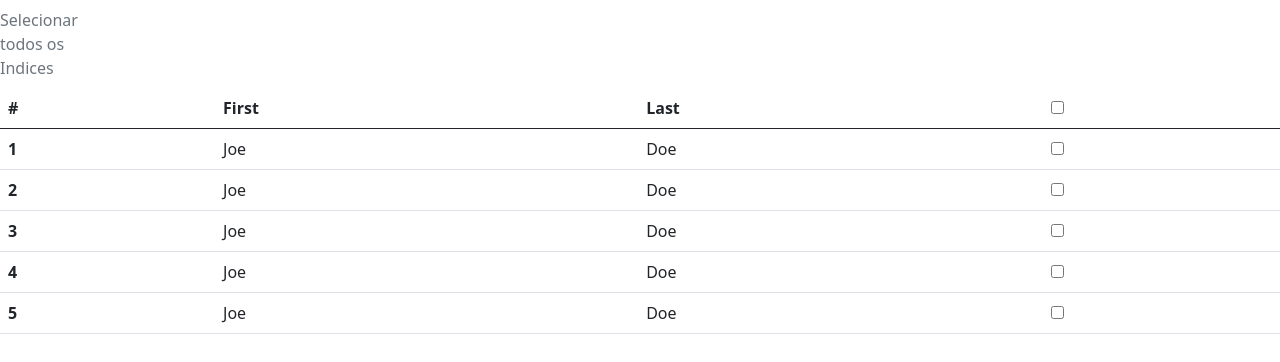
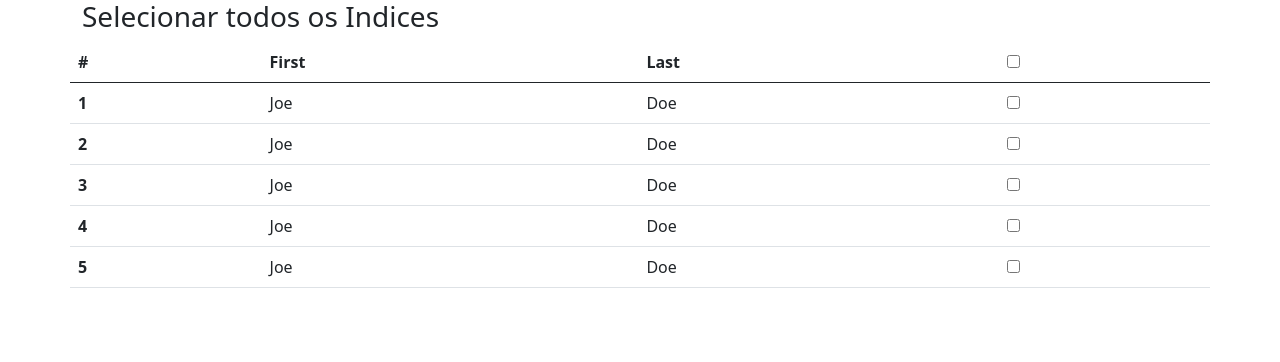
Before and after one commit to 0rihar4/checks_all_rows, a plain HTML site: page index.html in a window 1280 px wide. Drawn offline with nearby package versions, Linux system fonts and the light colour scheme.

```diff
--- a/check-rows.js
+++ b/check-rows.js
@@ -19,6 +19,12 @@ $(document).ready(function () {
     checks.forEach((checkbox) => {
       $(checkbox).prop("checked", opt);
     });
+    /*Exemplo de codigo para tratar respostas */
+    // if(opt){
+    //     $('strong.quantidade').html(checks.length)
+    //   }else{
+    //     $('strong.quantidade').html(0)
+    //   }
   });
   $("body").on("change", ".check", function () {
     var opt = $(this).prop("checked");
--- a/index.html
+++ b/index.html
@@ -11,8 +11,10 @@
 </head>
 
 <body>
+  <div class="container">
+    <div class="row align-items-center">
+      <h3 class="center">Selecionar todos os Indices</h3>
     <table>
-    <caption>Selecionar todos os Indices</caption>
       <table class="table">
         <thead>
           <tr>
@@ -57,6 +59,10 @@
         </tbody>
       </table>
     </table>
+    </div>
+
+  </div>
 </body>
 <script src="check-rows.js"></script>
+
 </html>
```
Also changed, not shown: 1 other file. Lines whose indentation alone changed are shown as unchanged.
